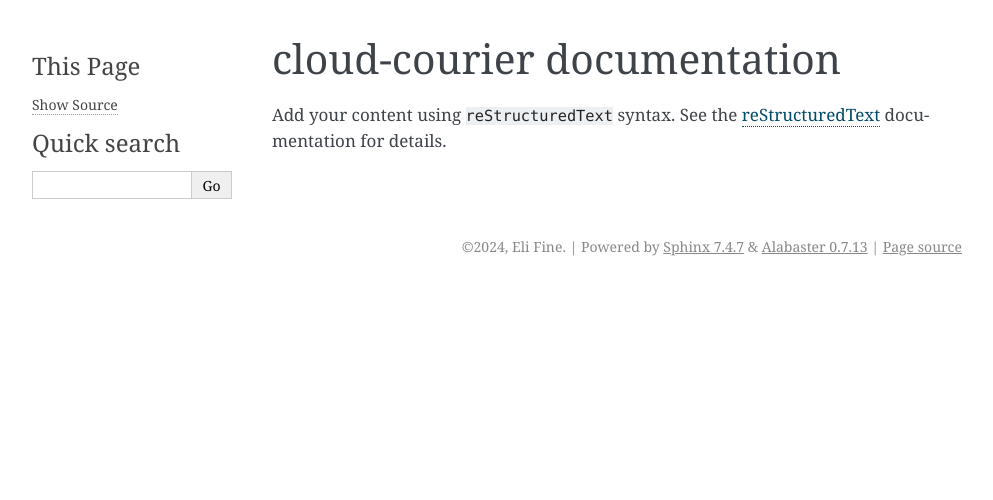
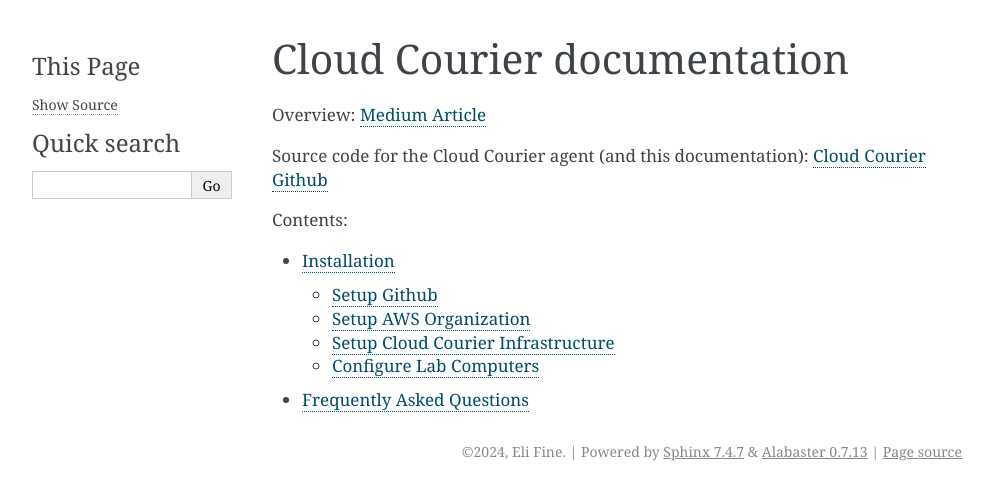
Before and after one commit to LabAutomationAndScreening/cloud-courier, a Sphinx documentation site: the page built from docs/index.rst, in a window 1280 px wide. Shown: the top 500 px of the page, without its empty margins (148-1141 px from the left). Built offline with Sphinx 7.4.7, drawn with Linux system fonts in a browser that asks for light colours.

Commit message:
Very minimal initial documentation (#5)
## Why is this change necessary?
Need at least something with some basic links


 ## How does this change address the issue?
Adds very basic installation guidelines...with lots of TODOs to fill in
more details


 ## What side effects does this change have?
None


 ## How is this change tested?
Local build of docs, and CI

```diff
--- a/docs/conf.py
+++ b/docs/conf.py
@@ -16,6 +16,7 @@ author = "Eli Fine"
 extensions = [
     "sphinx.ext.autodoc",
     "sphinx.ext.napoleon",
+    "sphinx_togglebutton",
 ]
 
 templates_path = ["_templates"]
--- /dev/null
+++ b/docs/faq.rst
@@ -0,0 +1,4 @@
+.. _faq:
+
+Frequently Asked Questions
+==========================
--- a/docs/index.rst
+++ b/docs/index.rst
@@ -1,16 +1,19 @@
-.. pyalab documentation master file, created by
+.. cloud-courier documentation master file, created by
    sphinx-quickstart on Wed Dec 18 17:45:15 2024.
    You can adapt this file completely to your liking, but it should at least
    contain the root `toctree` directive.
 
-cloud-courier documentation
+Cloud Courier documentation
 ===========================
 
-Add your content using ``reStructuredText`` syntax. See the
-`reStructuredText <https://www.sphinx-doc.org/en/master/usage/restructuredtext/index.html>`_
-documentation for details.
+Overview: `Medium Article <https://medium.com/@ejfine/cloud-courier-an-open-source-tool-to-upload-data-from-lab-instruments-to-the-cloud-1f4ccbb7a2f5>`_
+
+Source code for the Cloud Courier agent (and this documentation): `Cloud Courier Github <https://github.com/LabAutomationAndScreening/cloud-courier>`_
 
 
 .. toctree::
    :maxdepth: 2
    :caption: Contents:
+
+   installation
+   faq
--- a/docs/requirements.txt
+++ b/docs/requirements.txt
@@ -1 +1,2 @@
 sphinx==8.1.3
+sphinx-togglebutton==0.3.2
--- a/pyproject.toml
+++ b/pyproject.toml
@@ -31,6 +31,7 @@ dev = [
     "pytest-mock>=3.14.0",
     "time-machine>=2.16.0",
     "pytest-timeout>=2.3.1",
+    "sphinx-togglebutton==0.3.2",
 
     # Managed by upstream template
     "pyright>=1.1.394",
```
Also changed, not shown: docs/configure-lab-computers.rst (added, +12 -0 lines), docs/installation.rst (added, +26 -0 lines), docs/setup-aws.rst (added, +26 -0 lines), docs/setup-cloud-courier-infra.rst (added, +10 -0 lines), docs/setup-github.rst (added, +8 -0 lines), 1 other file.
